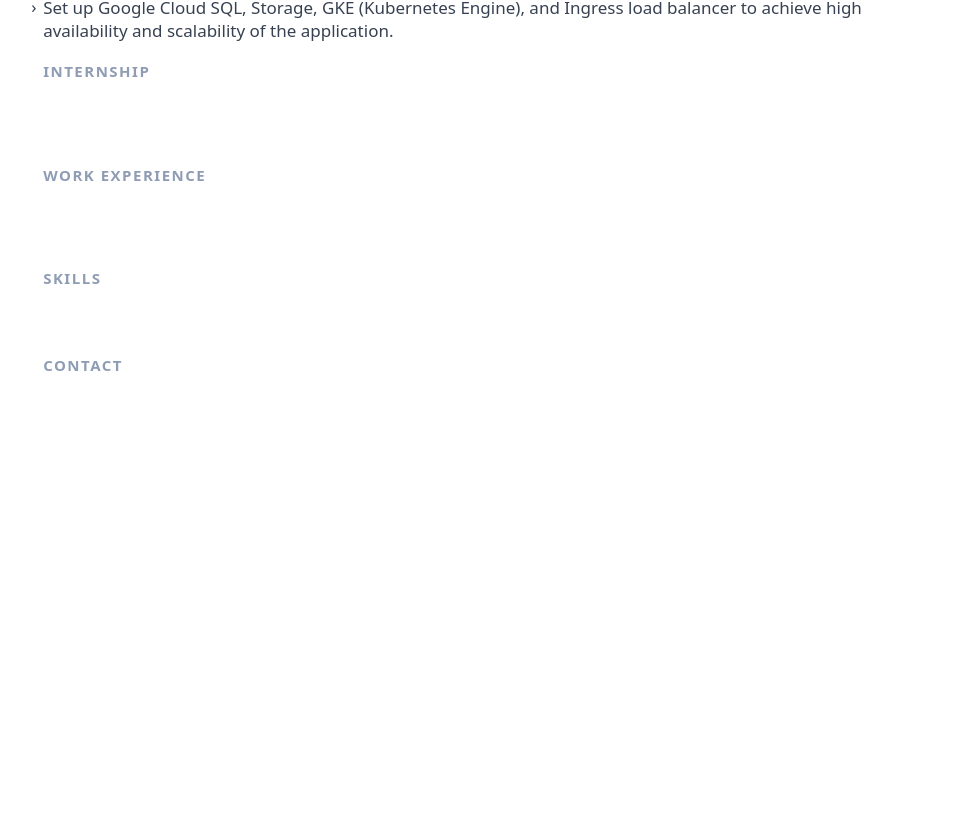
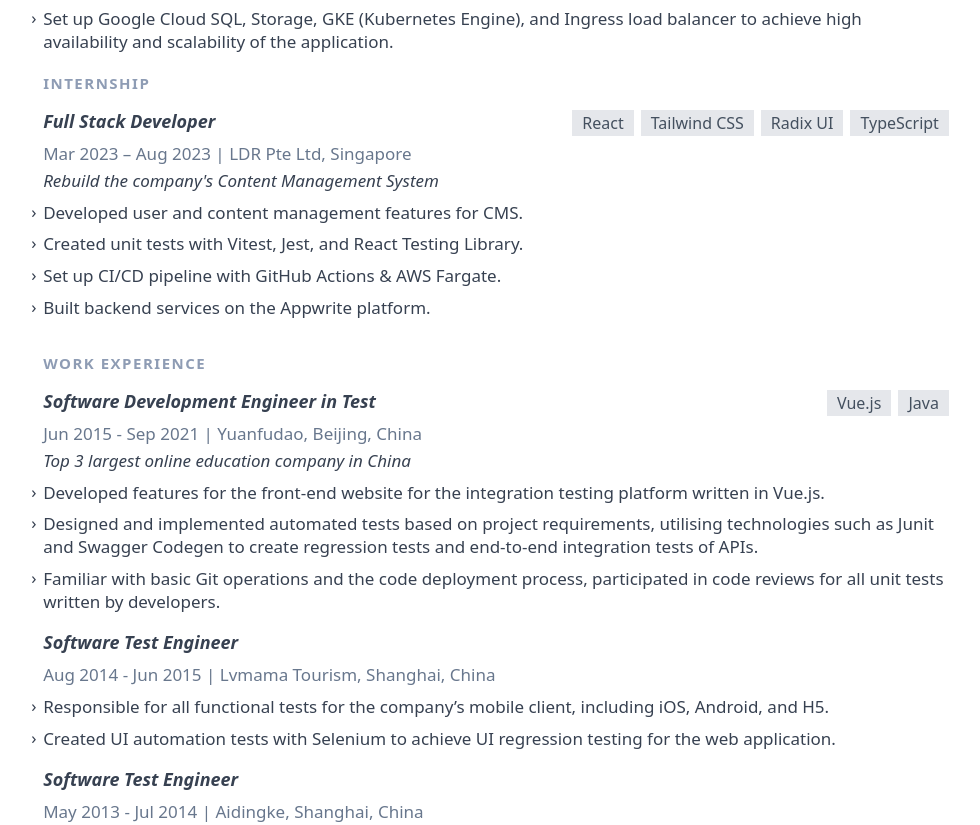
Before and after one commit to shiyuw09/react-universal-resume, a React (Vite) app: page / in a window 1280 px wide. Shown: the part 1115-1940 px from the top of the page, without its empty margins (144-1124 px from the left). Before the commit the page ends 1526 px from the top, so only its background shows below. Built offline with nearby package versions, Linux system fonts and the light colour scheme; a small style sheet from the web is missing.

Commit message:
feat: add work experience

```diff
--- a/src/App.tsx
+++ b/src/App.tsx
@@ -5,7 +5,12 @@ import Education from './components/Education';
 import Experience from './components/Experience';
 import Project from './components/Project';
 import Skills from './components/Skills';
-import { educationData, projectsInfo } from './data';
+import {
+  educationData,
+  experienceIntern,
+  experienceWork,
+  projectsInfo,
+} from './data';
 
 function App() {
   return (
@@ -23,24 +28,9 @@ function App() {
           <AboutMe />
           <Education eduArray={educationData} />
           <Project projects={projectsInfo} />
-          <Experience
-            type={'internship'}
-            company={''}
-            role={''}
-            date={''}
-            description={''}
-            technologies={[]}
-            responsibilities={[]}
-          />
-          <Experience
-            type={'work experience'}
-            company={''}
-            role={''}
-            date={''}
-            description={''}
-            technologies={[]}
-            responsibilities={[]}
-          />
+          <Experience expArray={experienceIntern} />
+          <Experience expArray={experienceWork} />
+          {/* <TestingExp expArray={experienceTesting} /> */}
           <Skills skills={[]} />
           <Contact />
         </div>
--- a/src/components/Experience.tsx
+++ b/src/components/Experience.tsx
@@ -1,32 +1,43 @@
-import MyH2 from "./MyH2";
+import { IWorkExperience } from '..';
+import Labels from './Labels';
+import ListItems from './ListItems';
+import MyH2 from './MyH2';
 
 interface ExperienceProps {
-  type: "internship" | "work experience";
-  company: string;
-  role: string;
-  date: string;
-  description: string;
-  technologies: string[];
-  responsibilities: string[];
+  expArray: IWorkExperience[];
 }
 
-function Experience(props: ExperienceProps) {
+function Experience({ expArray }: ExperienceProps) {
+  const type: string = expArray[0].type;
+
   return (
-    <div className="mb-16">
-      <MyH2 text={props.type} />
-      <h3>
-        {props.company}
-      </h3>
-      <p>{props.role}</p>
-      <p>{props.date}</p>
-      <p>{props.description}</p>
-      <p>
-        {props.technologies.join(", ")}
-      </p>
-      <p className="text-gray-750 pb-px">
-        {props.responsibilities.join(", ")}
-      </p>
-    </div>
+    <section className="mb-8 first:mt-0">
+      <div className="break-inside-avoid">
+        <MyH2 text={type} />
+        {expArray.map((exp: IWorkExperience, index: number) => (
+          <section key={index} className="mb-4.5 break-inside-avoid">
+            <header>
+              <div className="flex justify-between">
+                <h3 className="text-lg font-semibold text-gray-700 leading-snugish group mb-2.1 italic">
+                  {exp.role}
+                </h3>
+                <Labels labels={exp.technologies} />
+              </div>
+              <p className="leading-normal text-md text-gray-650">
+                {exp.date} | {exp.company}
+              </p>
+            </header>
+            <p
+              className="mt-1
+             text-md text-gray-700 leading-normal italic"
+            >
+              {exp.companyDescription}
+            </p>
+            <ListItems items={exp.responsibilities} />
+          </section>
+        ))}
+      </div>
+    </section>
   );
 }
 
--- a/src/components/Project.tsx
+++ b/src/components/Project.tsx
@@ -15,22 +15,28 @@ function Project({ projects }: ProjectProps) {
       {projects.map((project: IProject, index: number) => (
         <section key={index} className="mb-4.5 break-inside-avoid">
           <header>
-            <h3 className="text-lg font-semibold text-gray-700 leading-snugish group">
-              <a href={project.github}>
-                {project.name}
-                <span className="text-gray-550 font-normal group-hover:text-gray-700 transition duration-100 ease-in">
-                  ↗
-                </span>
-              </a>
-            </h3>
             <div className="flex justify-between">
-              <p className="leading-normal text-m text-gray-650">
-                {project.date} | {project.role}
-              </p>
+              <h3 className="text-lg font-semibold text-gray-700 leading-snugish group mb-2.1">
+                <a href={project.github} target="_blank">
+                  {project.name}
+                  <span className="text-gray-550 font-normal group-hover:text-gray-700 transition duration-100 ease-in">
+                    ↗
+                  </span>
+                </a>
+              </h3>
               <Labels labels={project.technologies} />
             </div>
+            <p className="leading-normal text-md text-gray-650">
+              <span className="font-semibold text-slate-700 italic">
+                {project.role}
+              </span>
+              {' | '}
+              {project.date}
+              {' at '}
+              {project.company}
+            </p>
           </header>
-          <p className="mt-2.1 text-md text-gray-700 leading-normal">
+          <p className="mt-2.1 text-md text-gray-700 leading-normal italic">
             {project.description}
           </p>
           <ListItems items={project.responsibilities} />
--- a/src/data.ts
+++ b/src/data.ts
@@ -1,4 +1,4 @@
-import { IEducation, IProject } from '.';
+import { IEducation, IProject, IWorkExperience } from '.';
 
 /* Education Info */
 export const educationData: IEducation[] = [
@@ -52,7 +52,7 @@ export const projectsInfo: IProject[] = [
     name: 'iQue Platform',
     description:
       'A platform providing queue information and online queuing service for various shops, including websites for both merchants and customers.',
-    date: 'Oct 2022 – Sep 2022',
+    date: 'Sep 2022 – Oct 2022',
     technologies: ['Vue.js', 'Tailwind CSS', 'PWA', 'JavaScript'],
     github: 'https://github.com/nus-star6ucks/ique-qms',
     role: 'Full Stack Developer',
@@ -67,3 +67,95 @@ export const projectsInfo: IProject[] = [
     company: 'National University of Singapore',
   },
 ];
+
+export const experienceIntern: IWorkExperience[] = [
+  {
+    type: 'internship',
+    company: 'LDR Pte Ltd, Singapore',
+    role: 'Full Stack Developer',
+    date: 'Mar 2023 – Aug 2023',
+    companyDescription: "Rebuild the company's Content Management System",
+    technologies: ['React', 'Tailwind CSS', 'Radix UI', 'TypeScript'],
+    responsibilities: [
+      'Developed user and content management features for CMS.',
+      'Created unit tests with Vitest, Jest, and React Testing Library.',
+      'Set up CI/CD pipeline with GitHub Actions & AWS Fargate.',
+      'Built backend services on the Appwrite platform.',
+    ],
+    responsibilitySummary: '',
+  },
+];
+
+export const experienceWork: IWorkExperience[] = [
+  {
+    type: 'work experience',
+    company: 'Yuanfudao, Beijing, China',
+    role: 'Software Development Engineer in Test',
+    date: 'Jun 2015 - Sep 2021',
+    companyDescription: 'Top 3 largest online education company in China',
+    technologies: ['Vue.js', 'Java'],
+    responsibilities: [
+      'Developed features for the front-end website for the integration testing platform written in Vue.js.',
+      'Designed and implemented automated tests based on project requirements, utilising technologies such as Junit and Swagger Codegen to create regression tests and end-to-end integration tests of APIs.',
+      'Familiar with basic Git operations and the code deployment process, participated in code reviews for all unit tests written by developers.',
+    ],
+    responsibilitySummary: '',
+  },
+  {
+    type: 'work experience',
+    companyDescription: '',
+    technologies: [],
+    responsibilitySummary: 'Functional Testing / UI Automation Testing',
+    responsibilities: [
+      'Responsible for all functional tests for the company’s mobile client, including iOS, Android, and H5.',
+      'Created UI automation tests with Selenium to achieve UI regression testing for the web application.',
+    ],
+    company: 'Lvmama Tourism, Shanghai, China',
+    date: 'Aug 2014 - Jun 2015',
+    role: 'Software Test Engineer',
+  },
+  {
+    type: 'work experience',
+    companyDescription: '',
+    technologies: [],
+    responsibilities: [
+      'Developed features for the front-end website for the integration testing platform written in Vue.js.',
+      'Designed and implemented automated tests based on project requirements, utilising technologies such as Junit and Swagger Codegen to create regression tests and end-to-end integration tests of APIs.',
+      'Familiar with basic Git operations and the code deployment process, participated in code reviews for all unit tests written by developers.',
+    ],
+    company: 'Aidingke, Shanghai, China',
+    date: 'May 2013 - Jul 2014',
+    role: 'Software Test Engineer',
+    responsibilitySummary: 'Functional Testing / SVN Version Control',
+  },
+];
+
+export const experienceTesting: ITestingExperience[] = [
+  {
+    type: 'work experience',
+    companyDescription: '',
+    technologies: [],
+    responsibilitySummary: 'Functional Testing / UI Automation Testing',
+    responsibilities: [
+      'Responsible for all functional tests for the company’s mobile client, including iOS, Android, and H5.',
+      'Created UI automation tests with Selenium to achieve UI regression testing for the web application.',
+    ],
+    company: 'Lvmama Tourism, Shanghai, China',
+    date: 'Aug 2014 - Jun 2015',
+    role: 'Software Test Engineer',
+  },
+  {
+    type: 'work experience',
+    companyDescription: '',
+    technologies: [],
+    responsibilities: [
+      'Developed features for the front-end website for the integration testing platform written in Vue.js.',
+      'Designed and implemented automated tests based on project requirements, utilising technologies such as Junit and Swagger Codegen to create regression tests and end-to-end integration tests of APIs.',
+      'Familiar with basic Git operations and the code deployment process, participated in code reviews for all unit tests written by developers.',
+    ],
+    company: 'Aidingke, Shanghai, China',
+    date: 'May 2013 - Jul 2014',
+    role: 'Software Test Engineer',
+    responsibilitySummary: 'Functional Testing / SVN Version Control',
+  },
+];
```
Also changed, not shown: src/index.d.ts (+11 -0 lines).
